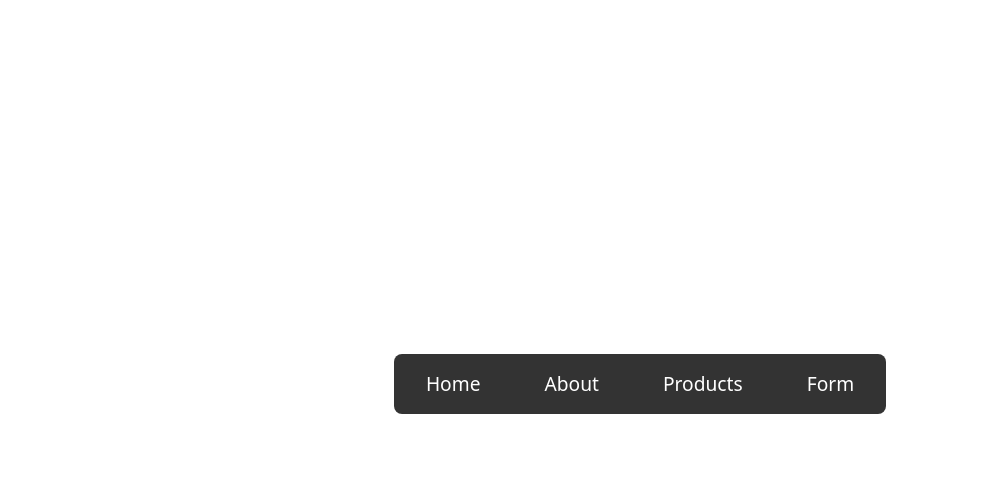
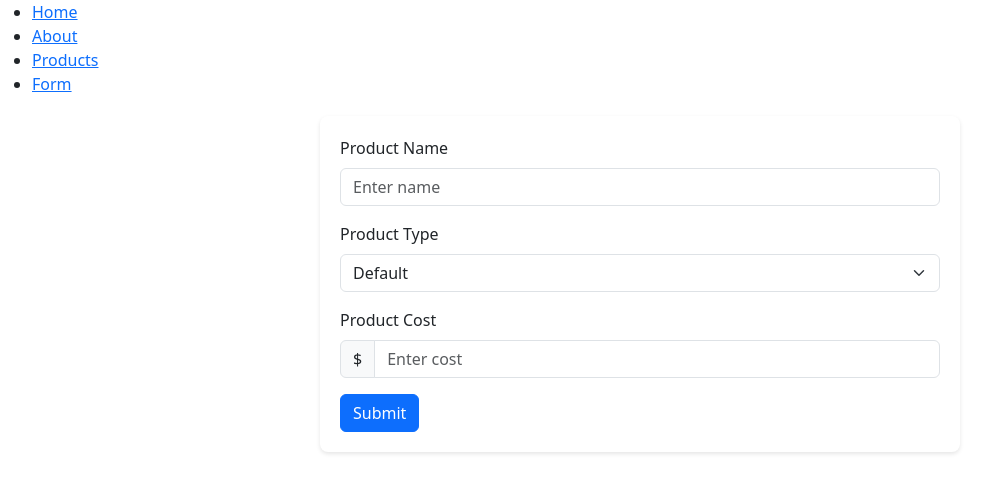
Before and after one commit to pvalerpolanco/web-development-2, a React (Vite) app: page /web-development-2/form in a window 1280 px wide. Shown: the top 492 px of the page, without its empty margins (0-1007 px from the left). Built offline with nearby package versions, Linux system fonts and the light colour scheme.

Commit message:
Forms and Products

```diff
--- a/src/App.css
+++ b/src/App.css
@@ -1,118 +1,41 @@
-#root {
-  max-width: 1280px;
-  margin: 0 auto;
-  padding: 2rem;
+.products-container {
+  padding: 20px;
+  text-align: center;
 }
 
-/* Navigation */
-nav {
-  background-color: #333;
-  padding: 1rem;
-  margin-bottom: 2rem;
-  border-radius: 8px;
-}
-
-nav ul {
-  list-style: none;
-  padding: 0;
-  margin: 0;
-  display: flex;
-  justify-content: center;
-  gap: 2rem;
-}
-
-nav ul li {
-  display: inline;
-}
-
-nav ul li a {
-  color: white;
-  text-decoration: none;
-  font-size: 1.2rem;
-  padding: 0.5rem 1rem;
-  border-radius: 4px;
-  transition: background-color 300ms;
-}
-
-nav ul li a:hover {
-  background-color: #555;
-}
-
-/* Page Containers */
-.Home, .About, .products, .form-container {
-  padding: 2rem;
-  background-color: #f9f9f9;
-  border-radius: 8px;
-  margin-top: 1rem;
-}
-
-h1 {
-  color: #333;
-  font-size: 2rem;
-  margin-bottom: 1rem;
-}
-
-/* Products Table */
 .product-table {
-  width: 100%;
+  width: 80%;
+  margin: 20px auto;
   border-collapse: collapse;
-  margin-top: 1rem;
   background-color: white;
-  border-radius: 8px;
-  overflow: hidden;
+  box-shadow: 0 2px 4px rgba(0,0,0,0.1);
 }
 
 .product-table th,
 .product-table td {
+  border: 1px solid #ddd;
   padding: 12px;
   text-align: left;
-  border-bottom: 1px solid #ddd;
 }
 
 .product-table th {
-  background-color: #646cff;
+  background-color: #4CAF50;
   color: white;
 }
 
-.product-table tr:hover {
-  background-color: #f5f5f5;
+.product-table tr:nth-child(even) {
+  background-color: #f9f9f9;
 }
 
-/* Form Styles */
-.form-group {
-  margin-bottom: 1rem;
-  text-align: left;
+.product-table tr:hover {
+  background-color: #f1f1f1;
 }
 
-.form-group label {
-  display: block;
-  margin-bottom: 0.5rem;
-  font-weight: bold;
+/* For the form - center it nicely */
+form {
+  margin-top: 20px;
+  padding: 20px;
+  background-color: white;
+  border-radius: 8px;
+  box-shadow: 0 2px 4px rgba(0,0,0,0.1);
 }
-
-.form-group input,
-.form-group textarea {
-  width: 100%;
-  padding: 8px;
-  border: 1px solid #ddd;
-  border-radius: 4px;
-  font-size: 1rem;
-}
-
-.form-group textarea {
-  min-height: 100px;
-}
-
-button {
-  background-color: #646cff;
-  color: white;
-  border: none;
-  padding: 10px 20px;
-  border-radius: 4px;
-  cursor: pointer;
-  font-size: 1rem;
-}
-
-button:hover {
-  background-color: #535bf2;
-}
--- a/src/App.tsx
+++ b/src/App.tsx
@@ -1,10 +1,12 @@
-import './App.css';
-import MyNav from './MyNav';
+import './App.css'
+import MyNav from './MyNav'
 
 function App() {
   return (
+    <div className="App">
       <MyNav />
+    </div>
   );
 }
 
-export default App;
+export default App
--- a/src/MyNav.tsx
+++ b/src/MyNav.tsx
@@ -1,34 +1,30 @@
-import Home from "./Home";
-import About from "./About";
-import Products from "./Products";
-import MyForm from "./MyForm";
-import { HashRouter, Route, Routes, Link } from "react-router-dom";
+import Home from './Home'
+import About from './About'
+import Products from './Products'
+import MyForm from './MyForm'
+import { BrowserRouter, Routes, Route, Link } from 'react-router-dom'
 
 function MyNav() {
   return (
-    <HashRouter>
-      <SetNav />
-      <Routes>
-        <Route path="/home" element={<Home />} />
-        <Route path="/about" element={<About />} />
-        <Route path="/products" element={<Products />} />
-        <Route path="/form" element={<MyForm />} />
-      </Routes>
-    </HashRouter>
-  );
-}
-
-function SetNav() {
-  return (
+    <BrowserRouter basename="/web-development-2">
+      <div>
         <nav>
           <ul>
-        <li><Link to="/home">Home</Link></li>
+            <li><Link to="/">Home</Link></li>
             <li><Link to="/about">About</Link></li>
             <li><Link to="/products">Products</Link></li>
             <li><Link to="/form">Form</Link></li>
           </ul>
         </nav>
-  );
+        <Routes>
+          <Route path="/" element={<Home />} />
+          <Route path="/about" element={<About />} />
+          <Route path="/products" element={<Products />} />
+          <Route path="/form" element={<MyForm />} />
+        </Routes>
+      </div>
+    </BrowserRouter>
+  )
 }
 
-export default MyNav;
+export default MyNav
--- a/src/index.css
+++ b/src/index.css
@@ -1,68 +1,9 @@
 :root {
-  font-family: system-ui, Avenir, Helvetica, Arial, sans-serif;
-  line-height: 1.5;
-  font-weight: 400;
-
-  color-scheme: light dark;
-  color: rgba(255, 255, 255, 0.87);
-  background-color: #242424;
-
-  font-synthesis: none;
-  text-rendering: optimizeLegibility;
-  -webkit-font-smoothing: antialiased;
-  -moz-osx-font-smoothing: grayscale;
-}
-
-a {
-  font-weight: 500;
-  color: #646cff;
-  text-decoration: inherit;
-}
-a:hover {
-  color: #535bf2;
+  font-family: Inter, system-ui, Avenir, Helvetica, Arial, sans-serif;
 }
 
 body {
   margin: 0;
-  display: flex;
-  place-items: center;
   min-width: 320px;
   min-height: 100vh;
 }
-
-h1 {
-  font-size: 3.2em;
-  line-height: 1.1;
-}
-
-button {
-  border-radius: 8px;
-  border: 1px solid transparent;
-  padding: 0.6em 1.2em;
-  font-size: 1em;
-  font-weight: 500;
-  font-family: inherit;
-  background-color: #1a1a1a;
-  cursor: pointer;
-  transition: border-color 0.25s;
-}
-button:hover {
-  border-color: #646cff;
-}
-button:focus,
-button:focus-visible {
-  outline: 4px auto -webkit-focus-ring-color;
-}
-
-@media (prefers-color-scheme: light) {
-  :root {
-    color: #213547;
-    background-color: #ffffff;
-  }
-  a:hover {
-    color: #747bff;
-  }
-  button {
-    background-color: #f9f9f9;
-  }
-}
--- a/src/main.tsx
+++ b/src/main.tsx
@@ -2,6 +2,7 @@ import React from 'react'
 import ReactDOM from 'react-dom/client'
 import App from './App'
 import './index.css'
+import 'bootstrap/dist/css/bootstrap.min.css'
 
 ReactDOM.createRoot(document.getElementById('root')!).render(
   <React.StrictMode>
--- a/vite.config.ts
+++ b/vite.config.ts
@@ -3,4 +3,5 @@ import react from '@vitejs/plugin-react'
 
 export default defineConfig({
   plugins: [react()],
+  base: '/web-development-2/',
 })
```
Lines whose indentation alone changed are shown as unchanged.
